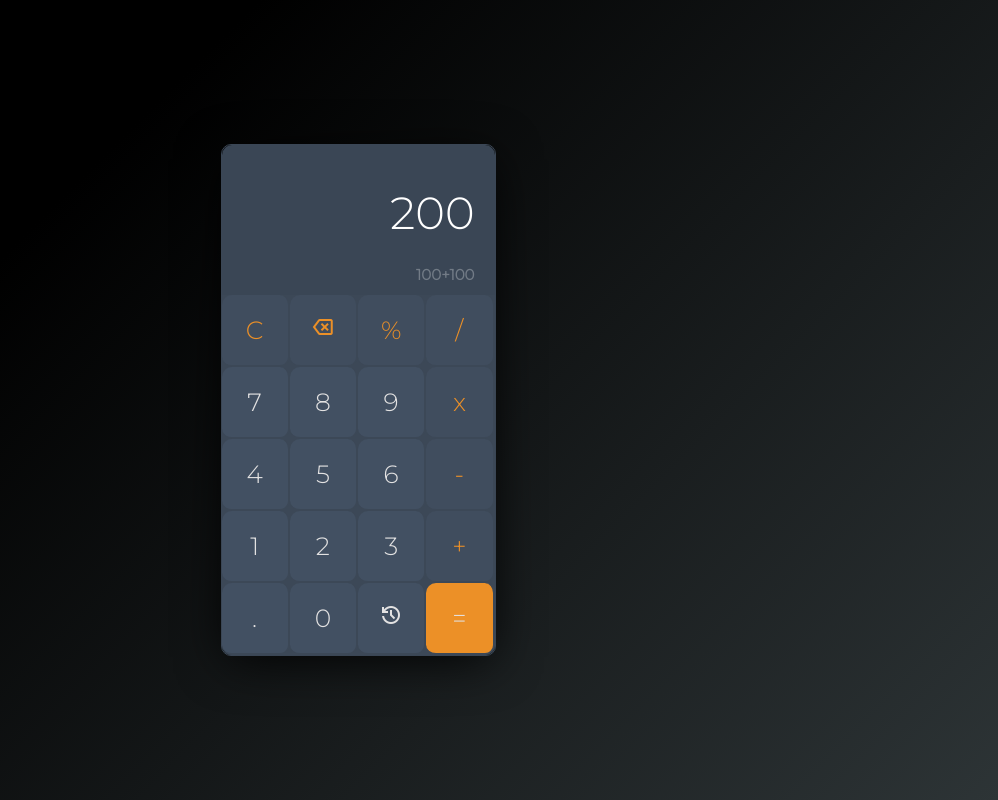
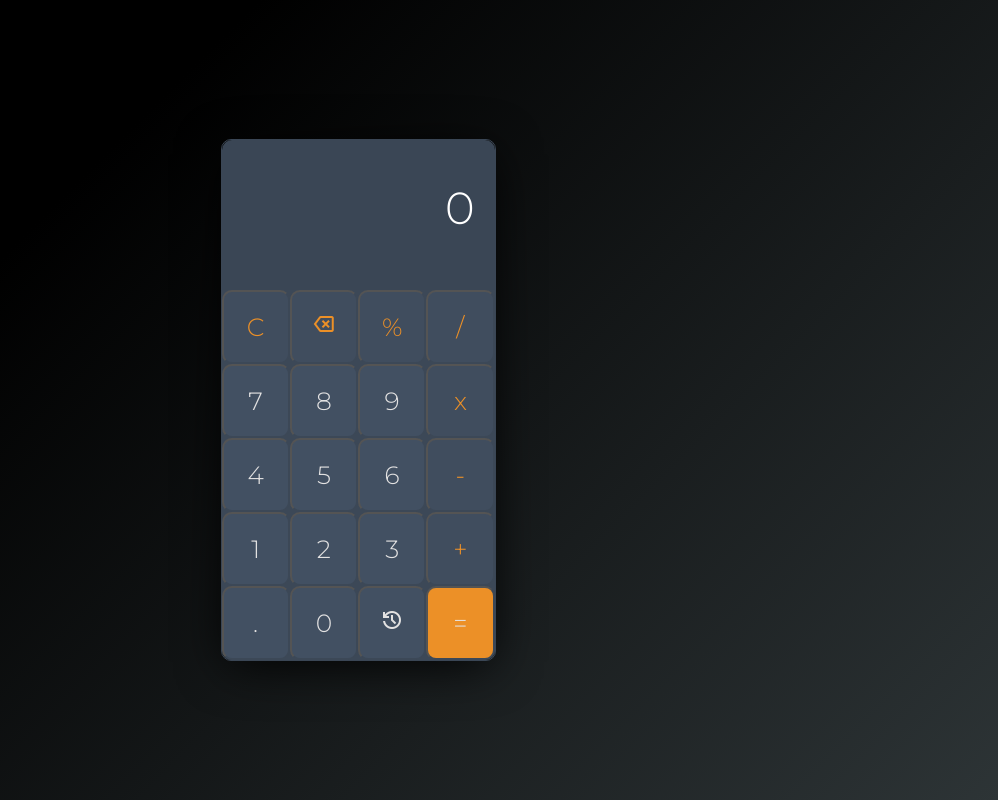
Before and after one commit to karticalm/VueCal, a Vue app: page / in a window 1280 px wide. Shown: the whole page, without its empty margins (282-1280 px from the left). Built offline with nearby package versions, Linux system fonts and the light colour scheme.

Commit message:
Calculator Logic without validation

```diff
--- a/src/App.vue
+++ b/src/App.vue
@@ -1,43 +1,43 @@
 <template>
   <div class="container">
-    <div class="calc-body">
-      <div class="calc-screen">
-        <div class="calc-typed">200</div>
-        <div class="calc-operation">100+100</div>
+    <div class="cal-body">
+      <div class="cal-screen">
+        <div class="cal-typed">{{ typed }}</div>
+        <div class="cal-operation">{{ operationDisp }}</div>
       </div>
-      <div class="calc-button-row">
-        <div class="button l"> C </div>
-        <div class="button l"><span class="material-symbols-outlined">
+      <div class="cal-button-row">
+        <button class="button l" @click="clearScreen()"> C </button>
+        <button class="button l" @click="backspace()"><span class="material-symbols-outlined">
             backspace
-          </span></div>
-        <div class="button l"> % </div>
-        <div class="button l"> / </div>
+          </span></button>
+        <button class="button l"> % </button>
+        <button class="button l" @click="calInput('/')"> / </button>
       </div>
-      <div class="calc-button-row">
-        <div class="button"> 7 </div>
-        <div class="button"> 8 </div>
-        <div class="button"> 9 </div>
-        <div class="button l"> x </div>
+      <div class="cal-button-row">
+        <button class="button" @click="calInput('7')"> 7 </button>
+        <button class="button" @click="calInput('8')"> 8 </button>
+        <button class="button" @click="calInput('9')"> 9 </button>
+        <button class="button l" @click="calInput('*')"> x </button>
       </div>
-      <div class="calc-button-row">
-        <div class="button"> 4 </div>
-        <div class="button"> 5 </div>
-        <div class="button"> 6 </div>
-        <div class="button l"> - </div>
+      <div class="cal-button-row">
+        <button class="button" @click="calInput('4')"> 4 </button>
+        <button class="button" @click="calInput('5')"> 5 </button>
+        <button class="button" @click="calInput('6')"> 6 </button>
+        <button class="button l" @click="calInput('-')"> - </button>
       </div>
-      <div class="calc-button-row">
-        <div class="button"> 1 </div>
-        <div class="button"> 2 </div>
-        <div class="button"> 3 </div>
-        <div class="button l"> + </div>
+      <div class="cal-button-row">
+        <button class="button" @click="calInput('1')"> 1 </button>
+        <button class="button" @click="calInput('2')"> 2 </button>
+        <button class="button" @click="calInput('3')"> 3 </button>
+        <button class="button l" @click="calInput('+')"> + </button>
       </div>
-      <div class="calc-button-row b">
-        <div class="button"> . </div>
-        <div class="button"> 0 </div>
-        <div class="button h"><span class="material-symbols-outlined">
+      <div class="cal-button-row b">
+        <button class="button" @click="calInput('.')"> . </button>
+        <button class="button" @click="calInput('0')"> 0 </button>
+        <button class="button h"><span class="material-symbols-outlined">
             history
-          </span></div>
-        <div class="button r"> = </div>
+          </span></button>
+        <button class="button r" @click="evaluate()"> = </button>
       </div>
     </div>
   </div>
@@ -48,18 +48,48 @@ export default {
   name: "App",
   data() {
     return {
-      firstName: "Kartik",
-      lastname: "Pardhi",
+      result: '',
+      typed: '0',
+      operation: '',
+      history: []
     };
   },
   methods: {
-    changeName(newName) {
-      this.name = newName;
+    calInput(x) {
+      if (x == '+' || x == '-' || x == '*' || x == '/') {
+        this.operation += x;
+        this.typed = '0';
+        this.evaluate();
+      } else if (this.typed == '0') {
+        this.typed = '';
+        this.typed += x;
+        this.operation += x;
+      } else {
+        this.typed += x;
+        this.operation += x;
+      }
     },
+    clearScreen() {
+      this.typed = '0';
+      this.operation = '';
+      this.result = '';
+    },
+    backspace() {
+      this.typed = this.typed.slice(0, -1);
+      if (this.typed == '') {
+        this.typed = '0';
+        this.operation = this.operation.slice(0, -1);
+      }
+    },
+    evaluate() {
+      this.result = eval(this.operation);
+      this.operation = JSON.stringify(this.result);
+      this.typed = this.result;
+    }
   },
   computed: {
-    fullName() {
-      return `${this.firstName} ${this.lastname}`;
+    operationDisp() {
+      return this.operation;
     },
   },
 };
@@ -81,7 +111,7 @@ export default {
   color: black;
 }
 
-.calc-body {
+.cal-body {
   width: 275px;
   margin: auto;
   min-height: 400px;
@@ -90,7 +120,7 @@ export default {
   box-shadow: 0 8px 50px -7px black;
 }
 
-.calc-screen {
+.cal-screen {
   background: #3A4655;
   width: 100%;
   height: 150px;
@@ -99,7 +129,7 @@ export default {
   border-top-right-radius: 10px;
 }
 
-.calc-operation {
+.cal-operation {
   text-align: right;
   color: #727B86;
   font-size: 15px;
@@ -108,19 +138,19 @@ export default {
   margin-top: 20px;
 }
 
-.calc-typed {
+.cal-typed {
   margin-top: 20px;
   font-size: 45px;
   text-align: right;
   color: #fff;
 }
 
-.calc-button-row {
+.cal-button-row {
   width: 100%;
   background: #3C4857;
 }
 
-.calc-button-row.b {
+.cal-button-row.b {
   border-bottom-left-radius: 10px;
   border-bottom-right-radius: 10px;
 }
@@ -221,11 +251,4 @@ input[type=text] {
   line-height: 60px;
   margin: 0 25px;
 }
-
-.calculator {
-  background-color: #c0c0c0;
-  box-shadow: 0px 0px 0px 10px #666;
-  border: 5px solid black;
-  border-radius: 10px;
-}
 </style>
```
